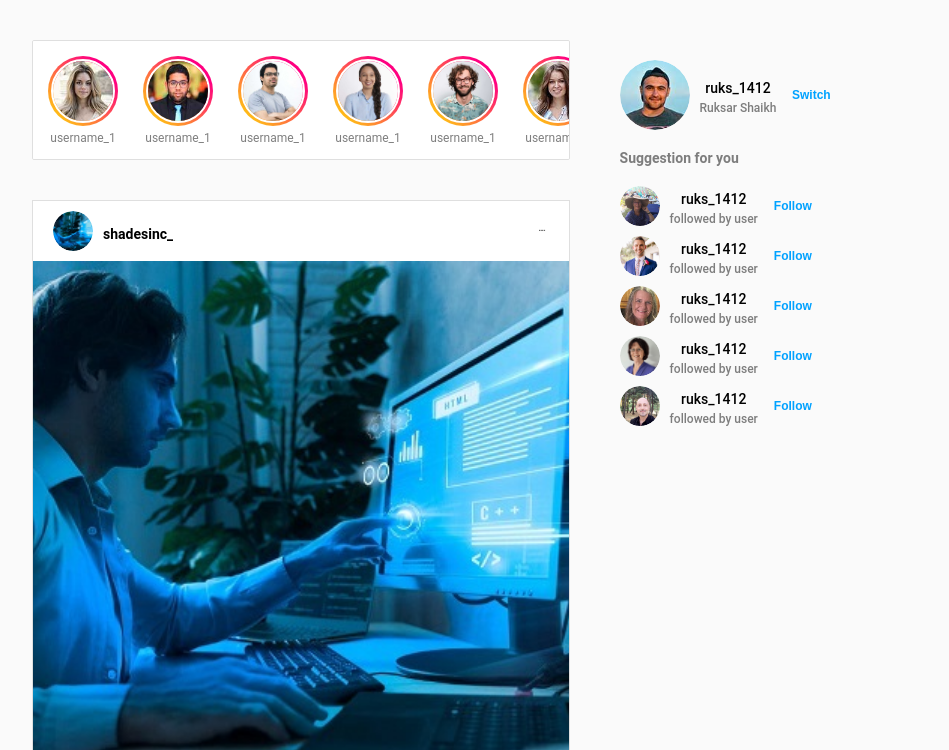
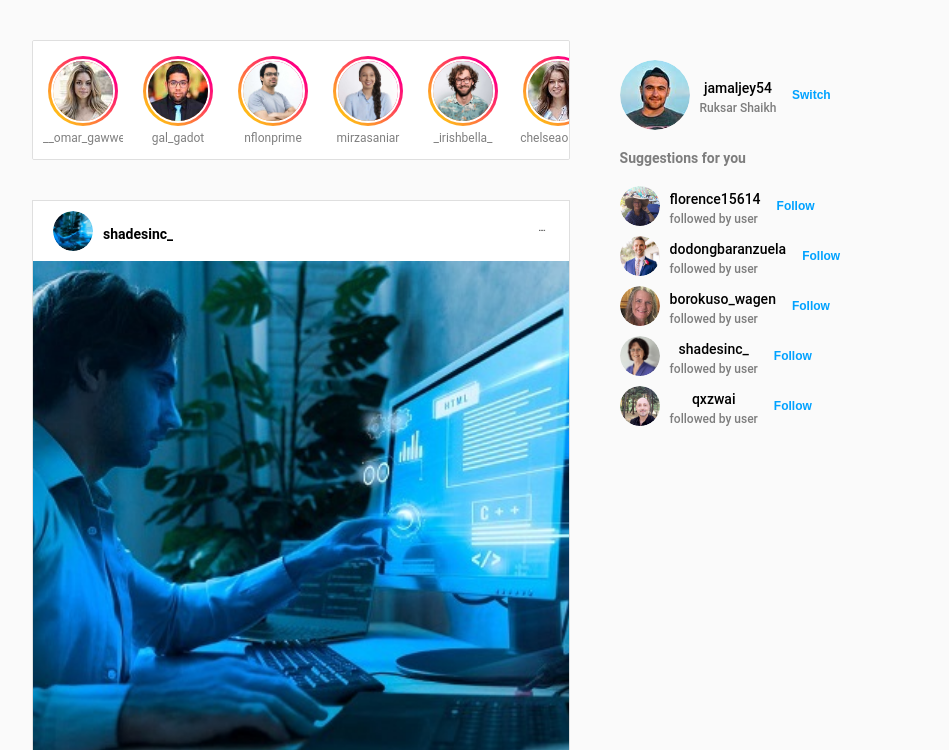
Before and after one commit to ruks2022/instagram_clone, a plain HTML site: page index.html in a window 1280 px wide. Shown: the part 50-800 px from the top of the page, without its empty margins (160-1109 px from the left). Drawn offline with Linux system fonts and the light colour scheme.

Commit message:
compelted

```diff
--- a/index.html
+++ b/index.html
@@ -31,49 +31,49 @@
                             <div class="profile-pic">
                                 <img src="./img/profile/user-1.jpg" alt="">
                             </div>
-                            <p class="username">username_1</p>
+                            <p class="username">__omar_gawwed</p>
                         </div>
 
                         <div class="status-card">
                             <div class="profile-pic">
                                 <img src="./img/profile/user-2.jpg" alt="">
                             </div>
-                            <p class="username">username_1</p>
+                            <p class="username">gal_gadot</p>
                         </div>
 
                         <div class="status-card">
                             <div class="profile-pic">
                                 <img src="./img/profile/user-3.jpg" alt="">
                             </div>
-                            <p class="username">username_1</p>
+                            <p class="username">nflonprime</p>
                         </div>
 
                         <div class="status-card">
                             <div class="profile-pic">
                                 <img src="./img/profile/user-4.jpg" alt="">
                             </div>
-                            <p class="username">username_1</p>
+                            <p class="username">mirzasaniar</p>
                         </div>
 
                         <div class="status-card">
                             <div class="profile-pic">
                                 <img src="./img/profile/user-5.jpg" alt="">
                             </div>
-                            <p class="username">username_1</p>
+                            <p class="username">_irishbella_</p>
                         </div>
 
                         <div class="status-card">
                             <div class="profile-pic">
                                 <img src="./img/profile/user-6.jpg" alt="">
                             </div>
-                            <p class="username">username_1</p>
+                            <p class="username">chelseaoliviaa</p>
                         </div>
 
                         <div class="status-card">
                             <div class="profile-pic">
                                 <img src="./img/profile/user-7.jpg" alt="">
                             </div>
-                            <p class="username">username_1</p>
+                            <p class="username">ofc_santos_da_018</p>
                         </div>
                     </div>
 
@@ -195,18 +195,18 @@
                             <img src="img/profile/user-8.jpg" alt="">
                         </div>
                         <div>
-                            <p class="username">ruks_1412</p>
+                            <p class="username">jamaljey54</p>
                             <p class="sub-text">Ruksar Shaikh</p>
                         </div>
                         <button class="action-btn">switch</button>
                     </div>
-                    <p class="suggestion-text">Suggestion for you</p>
+                    <p class="suggestion-text">Suggestions for you</p>
                     <div class="profile-card">
                         <div class="profile-pic">
                             <img src="img/profile/user-9.jpg" alt="">
                         </div>
                         <div>
-                            <p class="username">ruks_1412</p>
+                            <p class="username">florence15614</p>
                             <p class="sub-text">followed by user</p>
                         </div>
                         <button class="action-btn">follow</button>
@@ -217,7 +217,7 @@
                             <img src="img/profile/user-10.png" alt="">
                         </div>
                         <div>
-                            <p class="username">ruks_1412</p>
+                            <p class="username">dodongbaranzuela</p>
                             <p class="sub-text">followed by user</p>
                         </div>
                         <button class="action-btn">follow</button>
@@ -228,7 +228,7 @@
                             <img src="img/profile/user-11.jpg" alt="">
                         </div>
                         <div>
-                            <p class="username">ruks_1412</p>
+                            <p class="username">borokuso_wagen</p>
                             <p class="sub-text">followed by user</p>
                         </div>
                         <button class="action-btn">follow</button>
@@ -239,7 +239,7 @@
                             <img src="img/profile/user-12.jpg" alt="">
                         </div>
                         <div>
-                            <p class="username">ruks_1412</p>
+                            <p class="username">shadesinc_</p>
                             <p class="sub-text">followed by user</p>
                         </div>
                         <button class="action-btn">follow</button>
@@ -250,7 +250,7 @@
                             <img src="img/profile/user-13.jpeg" alt="">
                         </div>
                         <div>
-                            <p class="username">ruks_1412</p>
+                            <p class="username">qxzwai</p>
                             <p class="sub-text">followed by user</p>
                         </div>
                         <button class="action-btn">follow</button>
```
